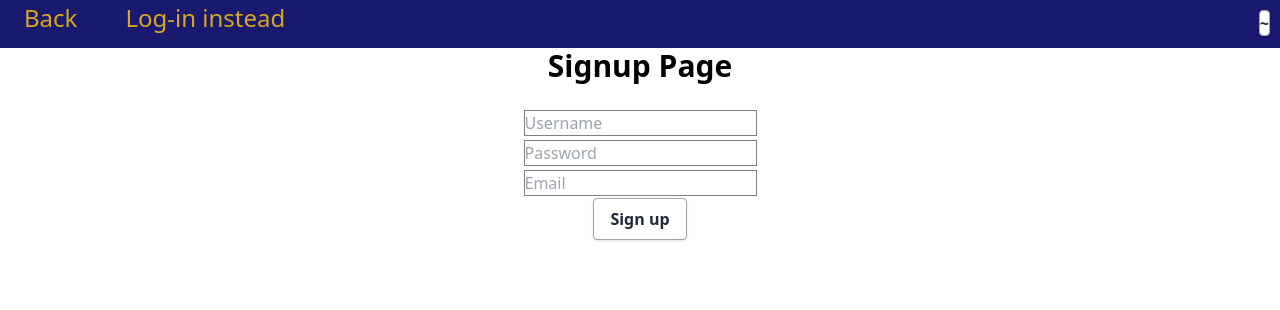
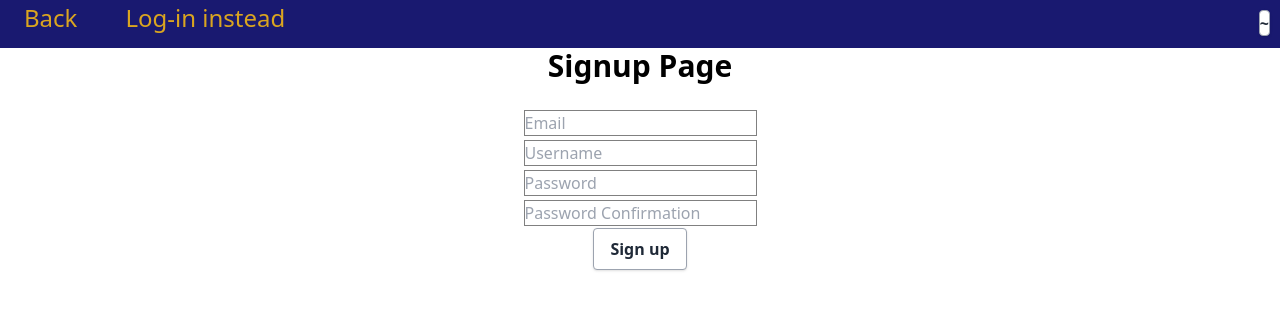
Before and after one commit to RMKaelBR/StockUp-React, a React (Create React App) app: page /StockUp-React/signup in a window 1280 px wide. Shown: the top 310 px of the page. Built offline with nearby package versions, Linux system fonts and the light colour scheme.

Commit message:
add signing up feature

```diff
--- a/src/components/auth/forms/LoginForm.js
+++ b/src/components/auth/forms/LoginForm.js
@@ -5,10 +5,6 @@ import axios from 'axios';
 function LoginForm() {
   const navigate = useNavigate();
   const [credentials, setCredentials] = useState({ email: '', password: '' });
-
-  const handleSkipLoginClick = () => {
-    navigate('/StockUp-React/home');
-  }
 
   const handleLoginSubmit = async (e) => {
     e.preventDefault();
@@ -19,8 +15,8 @@ function LoginForm() {
       });
 
       if (response) {
-        console.log(`In auth: ${response.data}`)
-        console.log(response.data.auth_token)
+        // console.log(`In auth: ${response.data}`)
+        // console.log(response.data.auth_token)
         localStorage.setItem('authToken', response.data.auth_token)
         navigate('/StockUp-React/home');;
       }
@@ -34,8 +30,8 @@ function LoginForm() {
         });
 
         if (response) {
-          console.log(`In auth: ${response.data}`)
-          console.log(response.data.auth_token)
+          // console.log(`In auth: ${response.data}`)
+          // console.log(response.data.auth_token)
           localStorage.setItem('authToken', response.data.auth_token)
           navigate('/StockUp-React/home');;
         }
@@ -45,8 +41,6 @@ function LoginForm() {
       }
     }
   }
-
-
 
   return (
     <div className="formBody">
@@ -70,15 +64,10 @@ function LoginForm() {
             onChange={(e) => setCredentials({ ...credentials, password: e.target.value})}
           />
         </div>
-        <button className="bg-white hover:bg-gray-100 text-gray-800 font-semibold py-2 px-4 border border-gray-400 rounded shadow">
+        <button type="submit" className="bg-white hover:bg-gray-100 text-gray-800 font-semibold py-2 px-4 border border-gray-400 rounded shadow">
           Log in
         </button>
       </form>
-      <br/>
-      <button className="bg-white hover:bg-gray-100 text-gray-800 font-semibold py-1 px-4 border border-gray-400 rounded shadow"
-              onClick={handleSkipLoginClick}>
-        Skip, lmao
-      </button>
     </div>
   )
 }
--- a/src/components/auth/forms/SignupForm.js
+++ b/src/components/auth/forms/SignupForm.js
@@ -1,38 +1,92 @@
 import React, { useState } from 'react';
+import { useNavigate } from 'react-router-dom';
+import axios from 'axios';
 
 function SignupForm() {
-  const [username, setUsername] = useState('');
-  const [email, setEmail] = useState('');
-  const [password, setPassword] = useState('');
+  const navigate = useNavigate();
+  const [credentials, setCredentials] = (
+    useState({ email: '',
+              username: '',
+              password: '' ,
+              password_confirmation: ''})
+    );
+
+  const handleSignupSubmit = async(e) => {
+    e.preventDefault();
+
+    if (credentials.password !== credentials.password_confirmation) {
+      alert ('Password and Password Confirmation do not match.');
+      return;
+    }
+    try {
+      const response = await axios.post('https://stock-up-api.onrender.com/sign_up', {credentials});
+
+      if (response) {
+        console.log(`In SignUp: ${response.data}`)
+        navigate('/StockUp-React/login');;
+      }
+    }
+    catch (error) {
+      console.error('Authentication error on web-hosted API:', error)
+      try {
+        const response = await axios.post('http://localhost:3000/sign_up', {credentials});
+
+        if (response) {
+          console.log(`In auth: ${response.data}`)
+          navigate('/StockUp-React/login');;
+        }
+      }
+      catch (error) {
+        console.error('Authentication error on local API:', error)
+      }
+    }
+  }
 
   return (
     <div className="formBody">
-      <form className="loginForm">
+      <form className="loginForm" onSubmit={handleSignupSubmit}>
         <div className="inputContainer">
+        <input
+          type="email"
+          placeholder="Email"
+          value={credentials.email}
+          name="email"
+          autoComplete='off'
+          onChange={(e) => setCredentials({ ...credentials, email: e.target.value})}
+        />
+        <br/>
         <input
           type="text"
           placeholder="Username"
-            value={username}
-            onChange={(e) => setUsername(e.target.value)}
+          value={credentials.username}
+          name="username"
+          autoComplete='off'
+          onChange={(e) => setCredentials({ ...credentials, username: e.target.value})}
         />
         <br/>
         <input
           type="password"
           placeholder="Password"
-            value={password}
-            onChange={(e) => setPassword(e.target.value)}
+          value={credentials.password}
+          name="password"
+          autoComplete='off'
+          onChange={(e) => setCredentials({ ...credentials, password: e.target.value})}
         />
         <br/>
         <input
-            type="email"
-            placeholder="Email"
-            value={email}
-            onChange={(e) => setEmail(e.target.value)}
+          type="password"
+          placeholder="Password Confirmation"
+          value={credentials.password_confirmation}
+          name="password_confirmation"
+          autoComplete='off'
+          onChange={(e) => setCredentials({ ...credentials, password_confirmation: e.target.value})}
         />
+        <br/>
+
         </div>
         <button
-          className="bg-white hover:bg-gray-100 text-gray-800 font-semibold py-2 px-4 border border-gray-400 rounded shadow"
-        >
+          type="submit"
+          className="bg-white hover:bg-gray-100 text-gray-800 font-semibold py-2 px-4 border border-gray-400 rounded shadow">
           Sign up
         </button>
       </form>
```
Also changed, not shown: 1 other file (tests, documents, lock files or other folders). Lines whose indentation alone changed are shown as unchanged.
